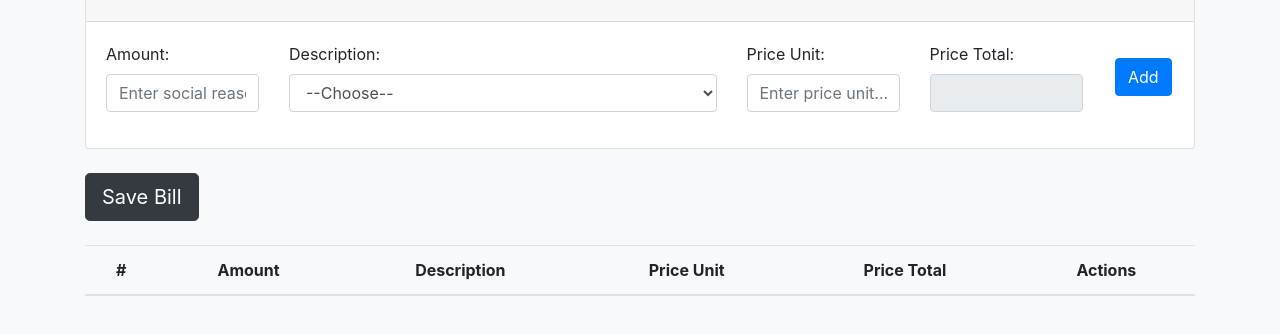
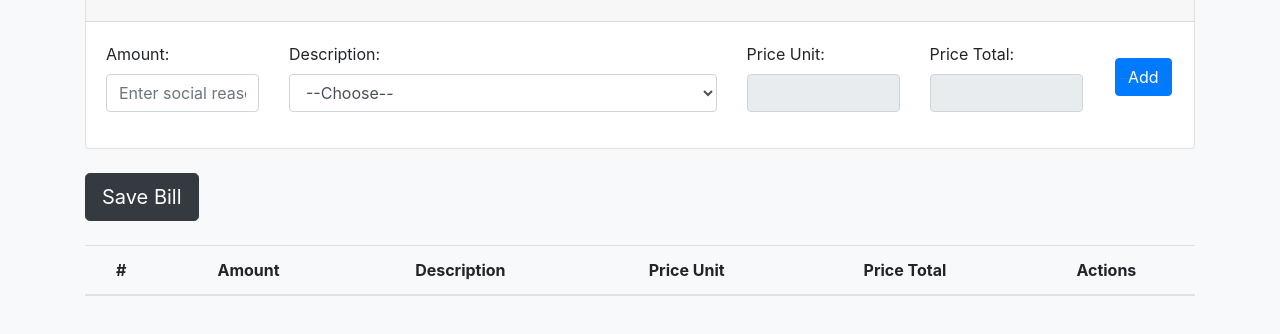
Before and after one commit to brayanesteves/billing-javascript, a plain HTML site: page bill-localstorage-javascript/index.html in a window 1280 px wide. Shown: the part 458-792 px from the top of the page. Drawn offline with nearby package versions, Linux system fonts and the light colour scheme.

```diff
--- a/bill-localstorage-javascript/index.html
+++ b/bill-localstorage-javascript/index.html
@@ -20,7 +20,7 @@
                         <h3 class="card-title">Header Bill</h3>
                     </div>
                     <div class="card-body">
-                        <form action="" class="row">
+                        <form action="" id="formCustomer" class="row">
                             <!--<ROW Nº0>-->
                             <div class="form-group col-md-4">
                                 <label for="">Social Reason:</label>
@@ -77,11 +77,11 @@
                             </div>
                             <div class="form-group col-md-2">
                                 <label for="">Price Unit:</label>
-                                <input type="text" id="priceUnit" name="priceUnit" class="form-control" placeholder="Enter price unit..." />
+                                <input type="text" id="priceUnit" name="priceUnit" class="form-control" disabled />
                             </div>
                             <div class="form-group col-md-2">
                                 <label for="">Price Total:</label>
-                                <input type="text" id="priceTotal" name="priceTotal" class="form-control" readonly />
+                                <input type="text" id="priceTotal" name="priceTotal" class="form-control" disabled />
                             </div>
                             <div class="form-group col-md-1 container-button">
                                 <button type="submit" id="add" class="btn btn-primary">Add</button>
```
